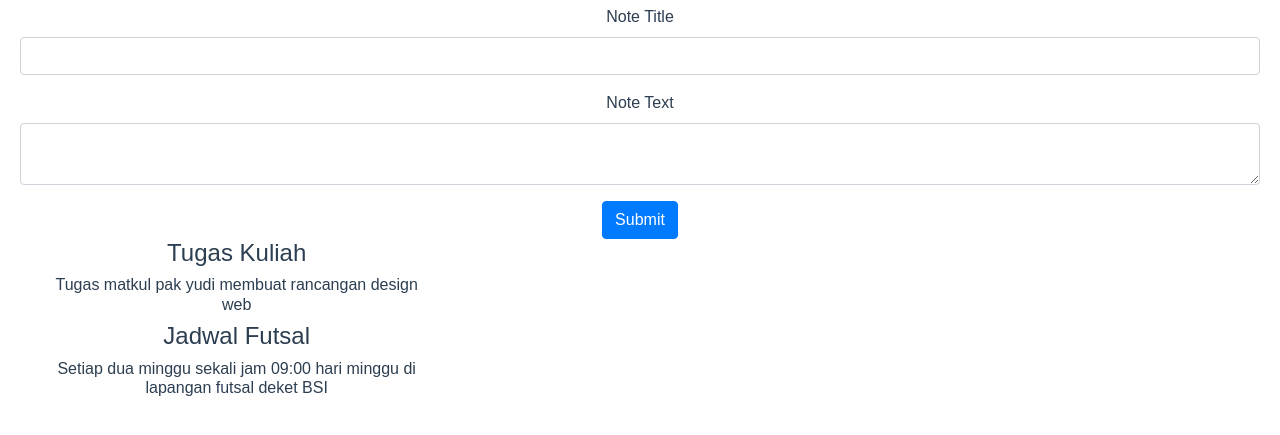
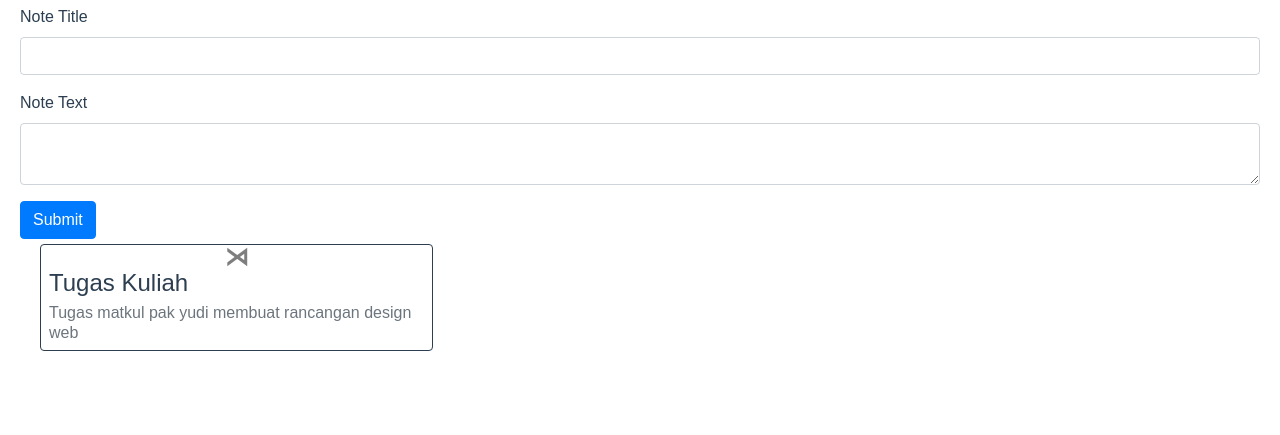
Before and after one commit to muhtar-sgk/NoteMaster, a plain HTML site: page index.html in a window 1280 px wide. Shown: the part 57-492 px from the top of the page. Drawn offline with nearby package versions, Linux system fonts and the light colour scheme.

Commit message:
add methods add and remove note

```diff
--- a/index.html
+++ b/index.html
@@ -12,20 +12,27 @@
     <div id="app">
         <h3>{{title}}</h3>
         <!-- Form Input -->
-        <div class="form-group">
-            <label>Note Title</label>
-            <input type="text" class="form-control" />
+        <div class="form">
+            <div class="form-group">
+                <label>Note Title</label>
+                <input type="text" class="form-control" v-model="note.noteTitle" />
+            </div>
+            <div class="form-group">
+                <label>Note Text</label>
+                <textarea type="text" class="form-control" v-model="note.noteText"></textarea>
+            </div>
+            <button class="btn btn-primary" name="button" @click="addNote">Submit</button>
         </div>
-        <div class="form-group">
-            <label>Note Text</label>
-            <textarea type="text" class="form-control"></textarea>
-        </div>
-        <button class="btn btn-primary" name="button">Submit</button>
         <!-- Data -->
         <div class="col-sm-12">
-            <div class="col-sm-4" v-for='note in notes'>
-                <h4>{{note.noteTitle}}</h4>
-                <h6>{{note.noteText}}</h6>
+            <div class="col-sm-4 note" v-for='(note, index) in notes'>
+                <div class="card">
+                    <button class="close" name="button" @click="removeNote(index)">&rtimes;</button>
+                    <div class="card-block">
+                        <h4 class="card-title">{{note.noteTitle}}</h4>
+                        <h6 class="card-subtitle mb-2 text-muted">{{note.noteText}}</h6>
+                    </div>
+                </div>
             </div>
         </div>
     </div>
@@ -36,16 +43,30 @@
         el: '#app',
         data: {
             title: 'Note Master',
+            note: {
+                noteTitle: '',
+                noteText: ''
+            },
             notes: [
                 {
                     noteTitle: 'Tugas Kuliah',
                     noteText: 'Tugas matkul pak yudi membuat rancangan design web'
-                },
-                {
-                    noteTitle: 'Jadwal Futsal',
-                    noteText: 'Setiap dua minggu sekali jam 09:00 hari minggu di lapangan futsal deket BSI'
                 }
             ]
+        },
+        methods: {
+            addNote() {
+                let noteTitle = this.note.noteTitle
+                let noteText = this.note.noteText
+
+                this.notes.push({
+                    noteTitle,
+                    noteText
+                })
+            },
+            removeNote(index) {
+                this.notes.splice(index, 1)
+            }
         }
     })
 </script>
--- a/notemaster.css
+++ b/notemaster.css
@@ -6,3 +6,19 @@
     -webkit-font-smoothing: antialiased;
     -moz-osx-font-smoothing: grayscale;
 }
+
+.form {
+    text-align: left;
+}
+
+.card {
+    text-align: left;
+    border: 1px solid #2C3E50;
+    border-radius: 4px;
+    padding-left: 8px;
+    padding-right: 8px;
+}
+
+.note {
+    padding: 5px;
+}
```
